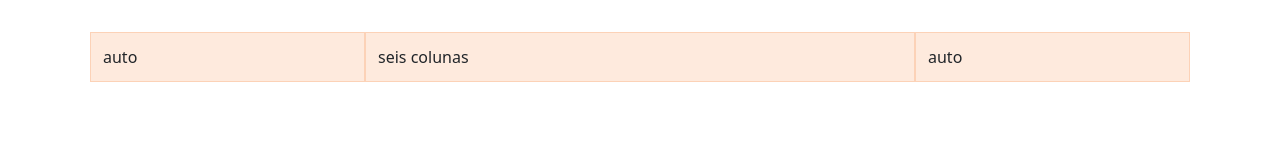
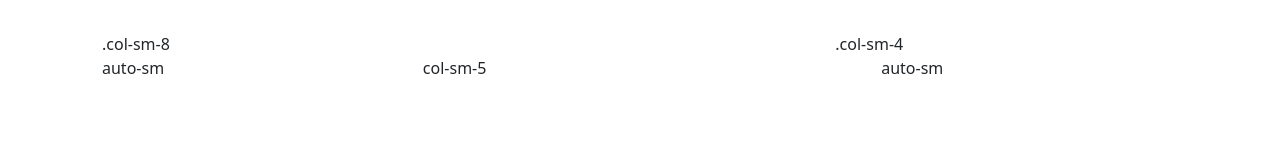
Before and after one commit to dieysongabriel/primeiropjbootstrap, a plain HTML site: page grid-system-3.html in a window 1280 px wide. Drawn offline with nearby package versions, Linux system fonts and the light colour scheme; files that its build step writes are made by us from their sources.

Commit message:
quartopj

```diff
--- a/example.css
+++ b/example.css
@@ -1,12 +1,13 @@
 .container {
     padding: 2rem;
 }
-
 .row > .col,
-.row > [class^=col-]  {
-    padding-top: .75rem;
+.row > [class^=col-] {
+    padding-top: .75rem.
     padding-bottom: .75rem;
-    background: rgba(243, 117, 32, .15);
+    background-color: rgba(243, 117, 32, 15
+    )
     border: 1px solid rgba(243, 117, 32, .2)
 
+
 }
--- a/grid-system-2.html
+++ b/grid-system-3.html
@@ -14,12 +14,15 @@
    <div class="container">
       <div class="row">
 
-        <div class="col">auto</div>
-        <div class="col-6">seis colunas</div>
-        <div class="col">auto</div>
+        <div class="col-sm-8">.col-sm-8</div>
+        <div class="col-sm-4">.col-sm-4</div>
+        <div class="col"></div>
 
-
-
+      </div>
+      <div class="row">
+        <div class="col-sm">auto-sm</div>
+        <div class="col-sm-5">col-sm-5</div>
+        <div class="col-sm">auto-sm</div>
       </div>
    </div>
 
```
